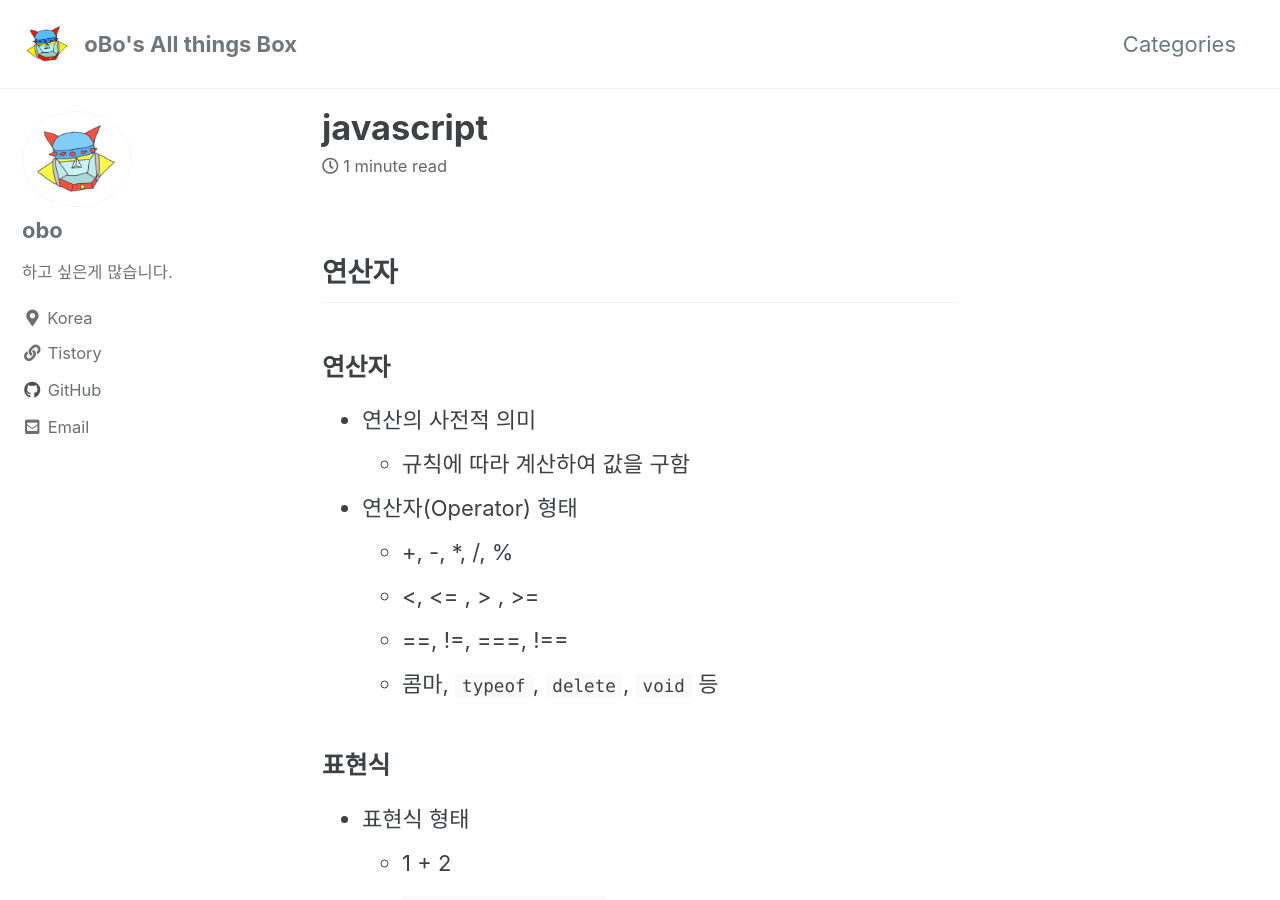
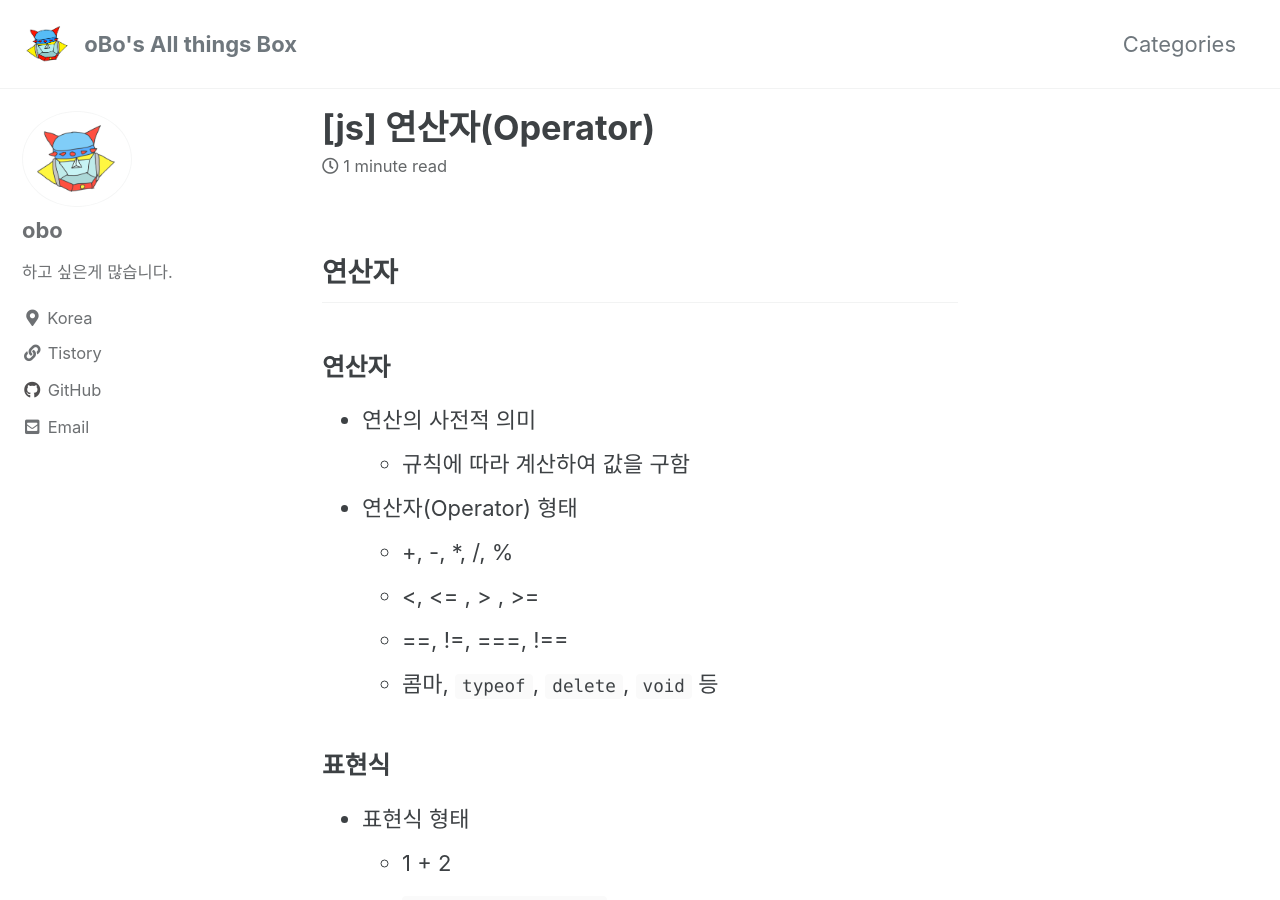
Before and after one commit to ggh-png/happyOBO.github.io, a Jekyll site: the page built from _posts/2020-07-17-js3-post.md, in a window 1280 px wide and 900 px high. Built offline with Jekyll 4.4.1, drawn with Linux system fonts in a browser that asks for light colours; cached includes are drawn as plain includes.

Commit message:
Update 2020-07-17-js3-post.md

```diff
--- a/_posts/2020-07-17-js3-post.md
+++ b/_posts/2020-07-17-js3-post.md
@@ -1,5 +1,5 @@
 ---
-title: "javascript "
+title: "[js] 연산자(Operator)"
 date: 2020-07-19 11:00:28 -0400
 categories: javascript
 ---
```
